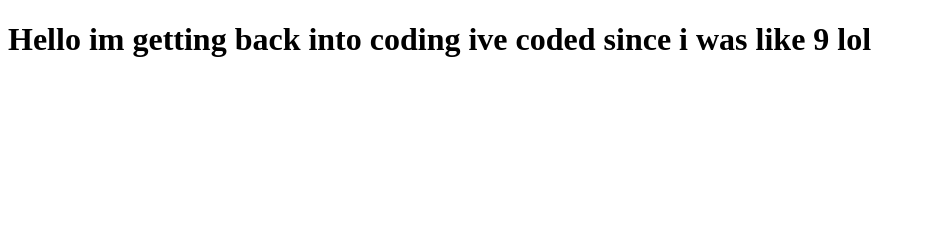
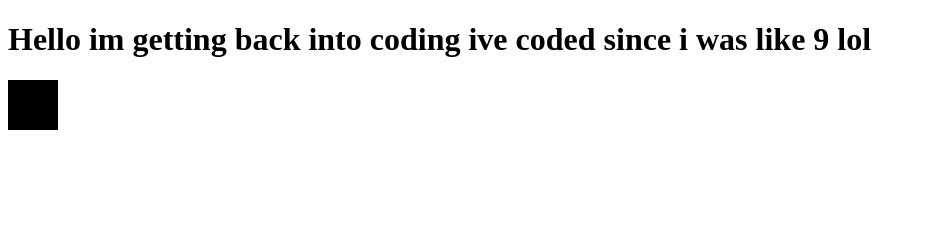
Before and after one commit to vertondev/vertondev.github.io, a plain HTML site: page index.html in a window 1280 px wide. Shown: the whole page, without its empty margins (0-925 px from the left). Drawn offline with Linux system fonts and the light colour scheme.

Commit message:
i forgor how classes work
man i forgor

```diff
--- a/index.html
+++ b/index.html
@@ -7,7 +7,7 @@
 <h1>Hello im getting back into coding ive coded since i was like 9 lol</h1>
 <canvas class="game_canvas"></canvas>
 <script>
-const canvas = document.querySelector("#game_canvas");
+const canvas = document.querySelector(".game_canvas");
 const ctx = canvas.getContext("2d");
 
 canvas.width = 500;
```
